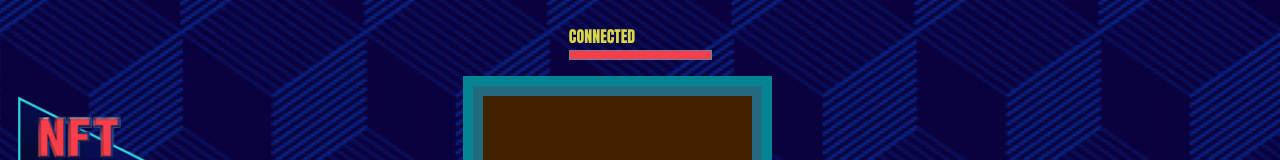
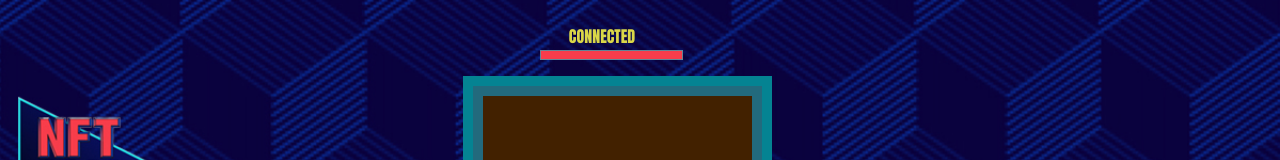
Before and after one commit to vishal123test/DEMOTest, a React (Create React App) app: page / in a window 1280 px wide. Shown: the top 160 px of the page. Built offline with nearby package versions, Linux system fonts and the light colour scheme.

Commit message:
Update App.js

```diff
--- a/src/App.js
+++ b/src/App.js
@@ -87,6 +87,19 @@ export const ResponsiveWrapper = styled.div`
 `;
 
 export const StyledLogo = styled.img`
+  @media (min-width: 767px) {
+  }
+  transition: width 0.5s;
+  transition: height 0.5s;
+  width: 143px;
+    height: 10px;
+    margin-top: 0px;
+    border: 1px solid rgb(99, 133, 150);
+    box-shadow: 3px -10px inset #000;
+    margin: 0 58px 0 0;
+`;
+
+export const StyledLogob = styled.img`
   @media (min-width: 767px) {
   }
   transition: width 0.5s;
@@ -367,7 +380,7 @@ function App() {
 
                     <s.SpacerSmall />
 
-                    <StyledLogo alt={"redbar"} src={"/config/images/Bar.png"} />
+                    <StyledLogob alt={"redbar"} src={"/config/images/Bar.png"} />
 
                     <StyledButton
                       onClick={(e) => {
```
